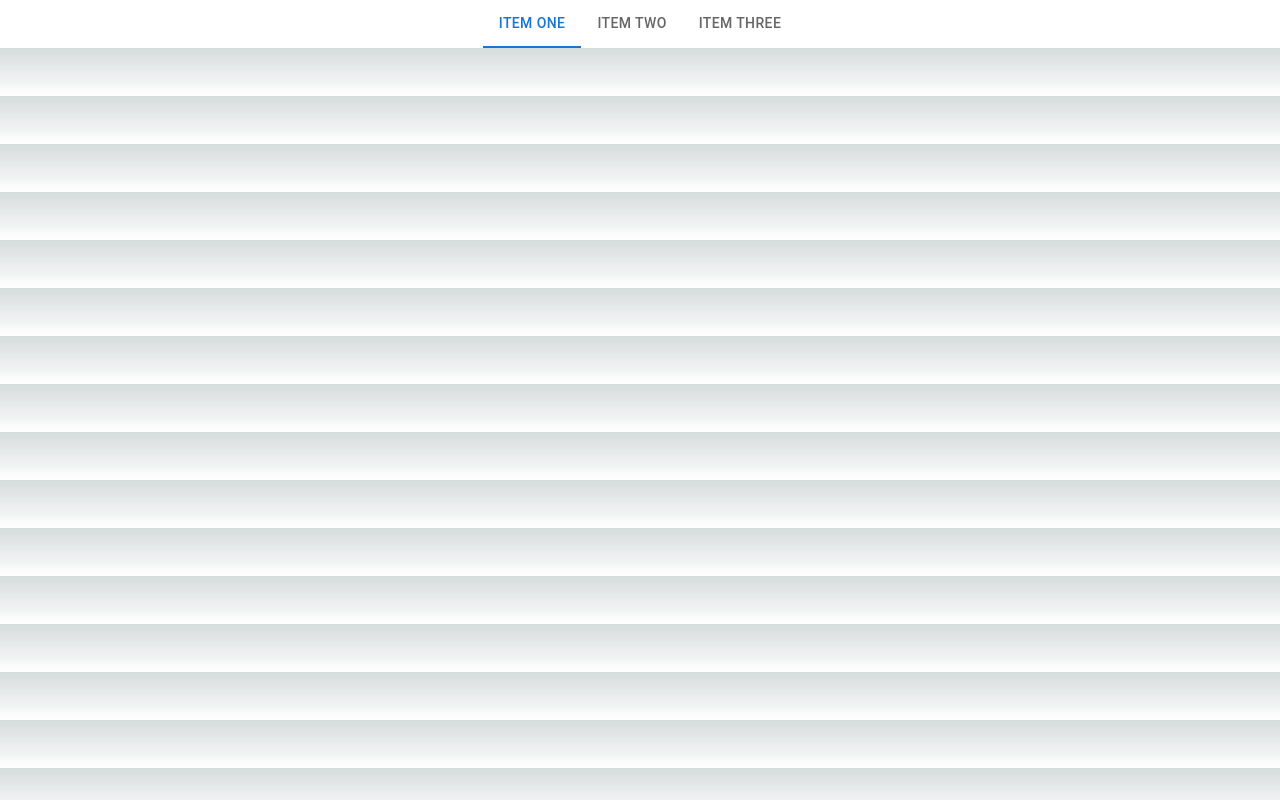
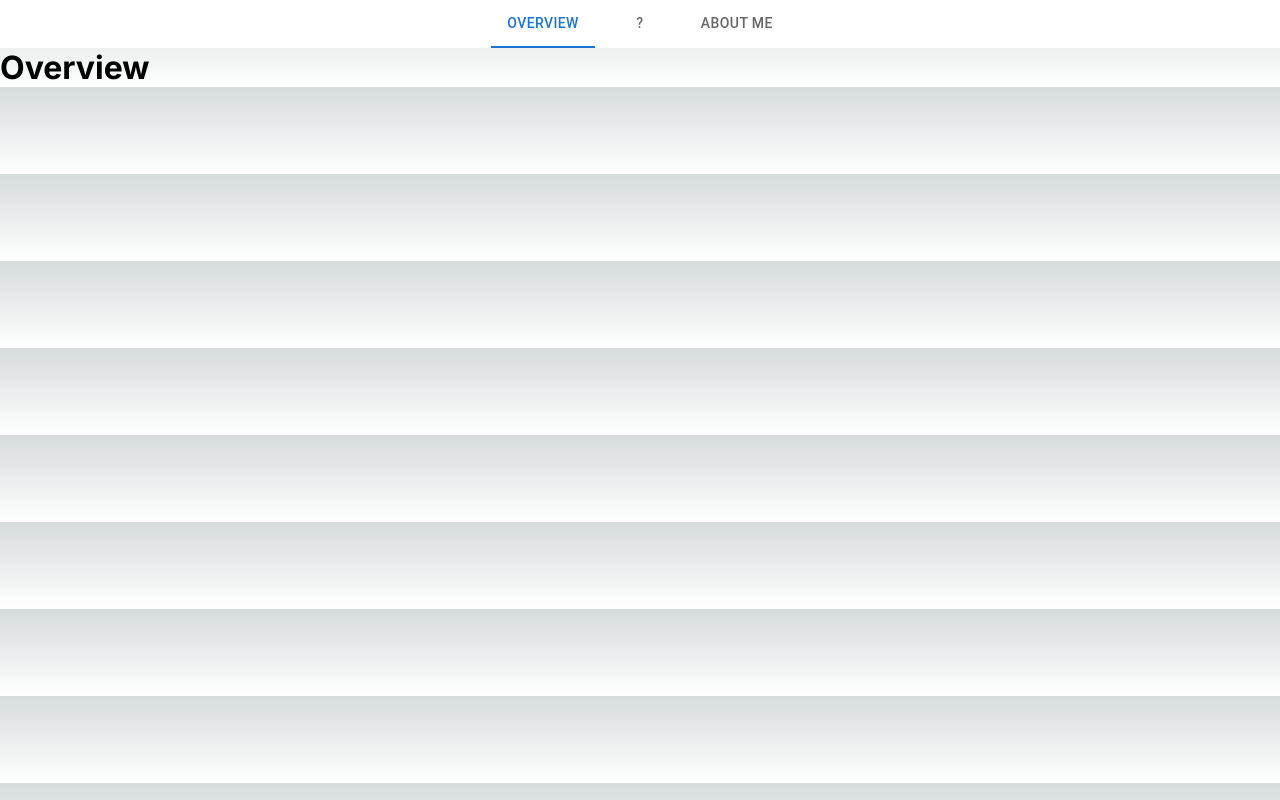
Before and after one commit to triciahughes/job-hunt, a Next.js app in the folder my-app/: page / in a window 1280 px wide. Built offline with nearby package versions, Linux system fonts and the light colour scheme.

Commit message:
added tab view changing logic and started Overview component

```diff
--- a/my-app/app/comps/navbar.tsx
+++ b/my-app/app/comps/navbar.tsx
@@ -3,6 +3,7 @@ import React, { useState } from "react";
 import Box from "@mui/material/Box";
 import Tabs from "@mui/material/Tabs";
 import Tab from "@mui/material/Tab";
+import Overview from "./overview";
 
 export default function Navbar() {
   const [value, setValue] = useState(0);
@@ -13,13 +14,26 @@ export default function Navbar() {
     setValue(() => newValue);
   };
 
+  const handleTabView = () => {
+    if (value === 0) {
+      return <Overview />;
+    } else if (value === 1) {
+      return <div>?</div>;
+    } else if (value === 2) {
+      return <div>About Me</div>;
+    }
+  };
+
   return (
-    <Box sx={{ width: "100%", bgcolor: "background.paper" }}>
-      <Tabs value={value} onChange={handleChange} centered>
-        <Tab label="Item One" />
-        <Tab label="Item Two" />
-        <Tab label="Item Three" />
-      </Tabs>
-    </Box>
+    <>
+      <Box sx={{ width: "100%", bgcolor: "background.paper" }}>
+        <Tabs value={value} onChange={handleChange} centered>
+          <Tab label="Overview" />
+          <Tab label="?" />
+          <Tab label="About Me" />
+        </Tabs>
+      </Box>
+      {handleTabView()}
+    </>
   );
 }
--- /dev/null
+++ b/my-app/app/comps/overview.tsx
@@ -0,0 +1,9 @@
+import React from "react";
+
+export default function Overview() {
+  return (
+    <div>
+      <h1>Overview</h1>
+    </div>
+  );
+}
```
